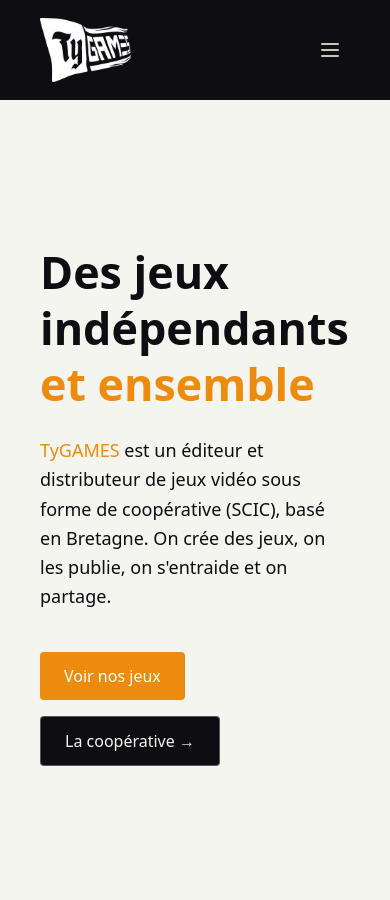
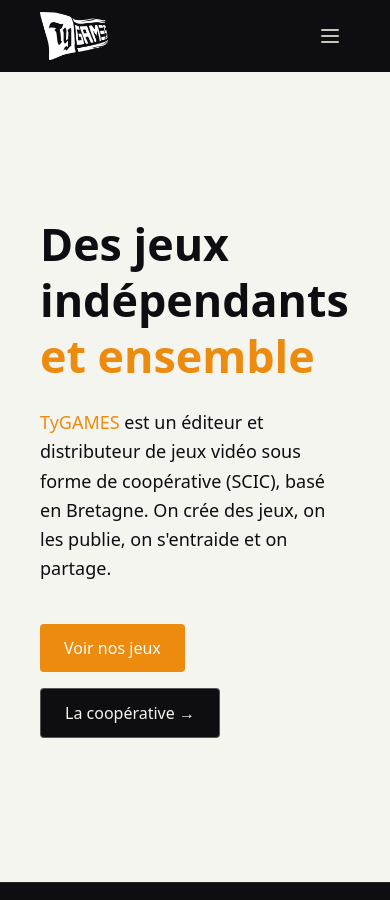
Before and after one commit to tygamesbzh/tygamesbzh.github.io, a Jekyll site: the page built from _pages_fr/index.md, in a window 390 px wide and 900 px high. Built offline with Jekyll 4.4.1, drawn with Linux system fonts in a browser that asks for light colours.

Commit message:
🐛Fix again menu

```diff
--- a/_includes/nav.html
+++ b/_includes/nav.html
@@ -2,10 +2,10 @@
 {% assign t = site.data.i18n[lang] %}
 {% assign switcher_url = page.lang_alternate | default: t.nav.lang_switch_url %}
 
-<header class="fixed top-0 left-0 right-0 z-50 h-[100px] bg-ink">
+<header class="fixed top-0 left-0 right-0 z-50 h-[72px] md:h-[100px] bg-ink">
   <nav class="relative z-10 section-container h-full flex items-center justify-between">
     <a href="{{ t.urls.home | relative_url }}" class="flex items-center">
-      <img src="{{ '/assets/img/logo_white.png' | relative_url }}" alt="TyGAMES" class="h-[64px] w-auto">
+      <img src="{{ '/assets/img/logo_white.png' | relative_url }}" alt="TyGAMES" class="h-12 md:h-[64px] w-auto">
     </a>
 
     <ul class="hidden md:flex items-center gap-8">
@@ -43,24 +43,24 @@
     </button>
   </nav>
 
-  <div id="mobile-menu" class="hidden md:hidden bg-ink border-b border-white/10 max-h-[calc(100vh-100px)] overflow-y-auto">
-    <div class="section-container py-4 flex flex-col gap-3">
-      <a href="{{ switcher_url | relative_url }}" class="text-sm text-center text-offwhite/80 hover:text-offwhite">{{ t.nav.lang_switch_label }}</a>
-      <a href="{{ t.urls.home | relative_url }}" class="text-sm text-muted hover:text-offwhite py-1">{{ t.nav.home }}</a>
-      <a href="{{ t.urls.games | relative_url }}" class="text-sm text-muted hover:text-offwhite py-1">{{ t.nav.games }}</a>
-      <a href="{{ t.urls.publishing | relative_url }}" class="text-sm text-muted hover:text-offwhite py-1">{{ t.nav.publishing }}</a>
-      <a href="{{ t.urls.cooperative | relative_url }}" class="text-sm text-muted hover:text-offwhite py-1">{{ t.nav.cooperative }}</a>
-      <a href="{{ t.urls.cooperative_fonctionnement | relative_url }}" class="text-sm text-muted/70 hover:text-offwhite py-1 pl-4">{{ t.nav.cooperative_fonctionnement }}</a>
-      <a href="{{ t.urls.cooperative_valeurs | relative_url }}" class="text-sm text-muted/70 hover:text-offwhite py-1 pl-4">{{ t.nav.cooperative_valeurs }}</a>
-      <a href="{{ t.urls.cooperative_equipe | relative_url }}" class="text-sm text-muted/70 hover:text-offwhite py-1 pl-4">{{ t.nav.cooperative_equipe }}</a>
-      <a href="{{ t.urls.cooperative_statuts | relative_url }}" class="text-sm text-muted/70 hover:text-offwhite py-1 pl-4">{{ t.nav.cooperative_statuts }}</a>
-      <a href="{{ t.urls.cooperative_reglement | relative_url }}" class="text-sm text-muted/70 hover:text-offwhite py-1 pl-4">{{ t.nav.cooperative_reglement }}</a>
-      <a href="{{ t.urls.contact | relative_url }}" class="text-sm text-muted hover:text-offwhite py-1">{{ t.nav.contact }}</a>
-      <a href="{{ t.urls.submit | relative_url }}" class="text-sm text-muted hover:text-offwhite py-1">{{ t.nav.submit_game }}</a>
+  <div id="mobile-menu" class="mobile-menu hidden md:hidden bg-ink border-b border-white/10">
+    <div class="section-container py-3 flex flex-col gap-1">
+      <a href="{{ switcher_url | relative_url }}" class="mobile-nav-link text-center text-offwhite/80">{{ t.nav.lang_switch_label }}</a>
+      <a href="{{ t.urls.home | relative_url }}" class="mobile-nav-link">{{ t.nav.home }}</a>
+      <a href="{{ t.urls.games | relative_url }}" class="mobile-nav-link">{{ t.nav.games }}</a>
+      <a href="{{ t.urls.publishing | relative_url }}" class="mobile-nav-link">{{ t.nav.publishing }}</a>
+      <a href="{{ t.urls.cooperative | relative_url }}" class="mobile-nav-link">{{ t.nav.cooperative }}</a>
+      <a href="{{ t.urls.cooperative_fonctionnement | relative_url }}" class="mobile-nav-sublink">{{ t.nav.cooperative_fonctionnement }}</a>
+      <a href="{{ t.urls.cooperative_valeurs | relative_url }}" class="mobile-nav-sublink">{{ t.nav.cooperative_valeurs }}</a>
+      <a href="{{ t.urls.cooperative_equipe | relative_url }}" class="mobile-nav-sublink">{{ t.nav.cooperative_equipe }}</a>
+      <a href="{{ t.urls.cooperative_statuts | relative_url }}" class="mobile-nav-sublink">{{ t.nav.cooperative_statuts }}</a>
+      <a href="{{ t.urls.cooperative_reglement | relative_url }}" class="mobile-nav-sublink">{{ t.nav.cooperative_reglement }}</a>
+      <a href="{{ t.urls.contact | relative_url }}" class="mobile-nav-link">{{ t.nav.contact }}</a>
+      <a href="{{ t.urls.submit | relative_url }}" class="mobile-nav-link">{{ t.nav.submit_game }}</a>
       <hr class="border-white/10 my-1">
-      <a href="{{ t.urls.join | relative_url }}" class="btn-primary text-sm text-center">{{ t.nav.join }}</a>
+      <a href="{{ t.urls.join | relative_url }}" class="btn-primary text-sm text-center py-2">{{ t.nav.join }}</a>
     </div>
   </div>
 </header>
 
-<div class="h-[100px]"></div>
+<div class="h-[72px] md:h-[100px]"></div>
--- a/assets/css/output.css
+++ b/assets/css/output.css
@@ -865,11 +865,48 @@
   color: rgb(236 139 14 / var(--tw-text-opacity, 1));
 }
 
+/* Mobile nav dropdown — dvh avoids the iOS 100vh bug (menu cut off / no scroll) */
+
+.mobile-menu {
+  overflow-y: auto;
+  overscroll-behavior: contain;
+  max-height: calc(100vh - 72px);
+  max-height: calc(100dvh - 72px);
+}
+
+.mobile-nav-link {
+  padding-top: 0.25rem;
+  padding-bottom: 0.25rem;
+  font-size: 0.875rem;
+  line-height: 1.25rem;
+  --tw-text-opacity: 1;
+  color: rgb(200 197 186 / var(--tw-text-opacity, 1));
+}
+
+.mobile-nav-link:hover {
+  --tw-text-opacity: 1;
+  color: rgb(245 245 240 / var(--tw-text-opacity, 1));
+}
+
+.mobile-nav-sublink {
+  padding-top: 0.25rem;
+  padding-bottom: 0.25rem;
+  padding-left: 1rem;
+  font-size: 0.875rem;
+  line-height: 1.25rem;
+  color: rgb(200 197 186 / 0.7);
+}
+
+.mobile-nav-sublink:hover {
+  --tw-text-opacity: 1;
+  color: rgb(245 245 240 / var(--tw-text-opacity, 1));
+}
+
 /* Sticky in-page section nav (anchor pills) */
 
 .section-nav {
   position: sticky;
-  top: 100px;
+  top: 72px;
   z-index: 40;
   margin-bottom: 3rem;
   --tw-bg-opacity: 1;
@@ -877,6 +914,12 @@
   --tw-backdrop-blur: blur(8px);
   -webkit-backdrop-filter: var(--tw-backdrop-blur) var(--tw-backdrop-brightness) var(--tw-backdrop-contrast) var(--tw-backdrop-grayscale) var(--tw-backdrop-hue-rotate) var(--tw-backdrop-invert) var(--tw-backdrop-opacity) var(--tw-backdrop-saturate) var(--tw-backdrop-sepia);
   backdrop-filter: var(--tw-backdrop-blur) var(--tw-backdrop-brightness) var(--tw-backdrop-contrast) var(--tw-backdrop-grayscale) var(--tw-backdrop-hue-rotate) var(--tw-backdrop-invert) var(--tw-backdrop-opacity) var(--tw-backdrop-saturate) var(--tw-backdrop-sepia);
+}
+
+@media (min-width: 768px) {
+  .section-nav {
+    top: 100px;
+  }
 }
 
 .section-nav-list {
@@ -1232,6 +1275,10 @@
   aspect-ratio: 16 / 9;
 }
 
+.h-12 {
+  height: 3rem;
+}
+
 .h-14 {
   height: 3.5rem;
 }
@@ -1260,12 +1307,8 @@
   height: 2.25rem;
 }
 
-.h-\[100px\] {
-  height: 100px;
-}
-
-.h-\[64px\] {
-  height: 64px;
+.h-\[72px\] {
+  height: 72px;
 }
 
 .h-full {
@@ -1274,10 +1317,6 @@
 
 .h-px {
   height: 1px;
-}
-
-.max-h-\[calc\(100vh-100px\)\] {
-  max-height: calc(100vh - 100px);
 }
 
 .min-h-\[90vh\] {
@@ -1526,10 +1565,6 @@
   overflow-x: auto;
 }
 
-.overflow-y-auto {
-  overflow-y: auto;
-}
-
 .whitespace-nowrap {
   white-space: nowrap;
 }
@@ -1771,10 +1806,6 @@
 
 .pb-16 {
   padding-bottom: 4rem;
-}
-
-.pl-4 {
-  padding-left: 1rem;
 }
 
 .pl-5 {
@@ -2167,6 +2198,14 @@
     display: none;
   }
 
+  .md\:h-\[100px\] {
+    height: 100px;
+  }
+
+  .md\:h-\[64px\] {
+    height: 64px;
+  }
+
   .md\:grid-cols-2 {
     grid-template-columns: repeat(2, minmax(0, 1fr));
   }
```
Also changed, not shown: assets/css/input.css (+16 -1 lines).
